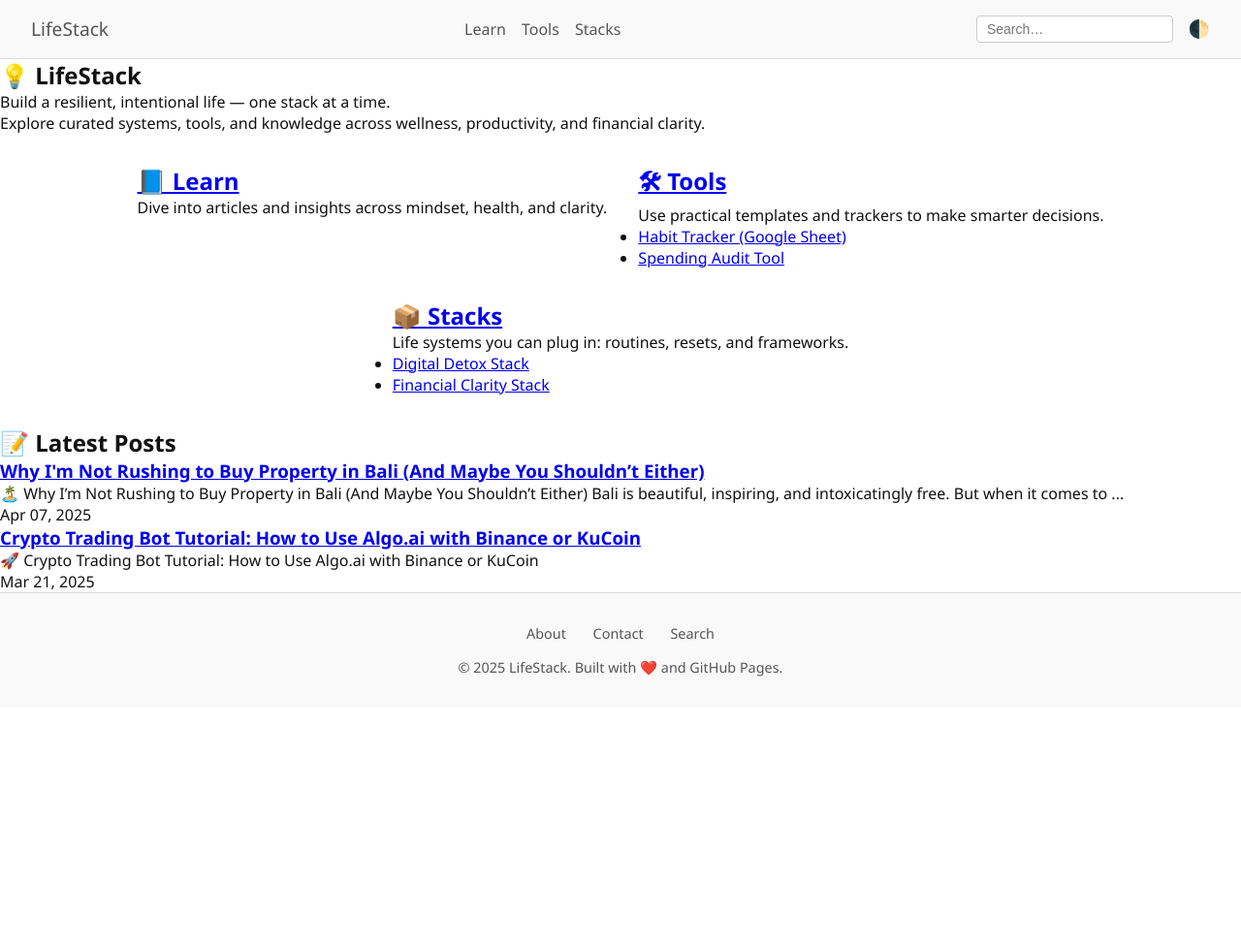
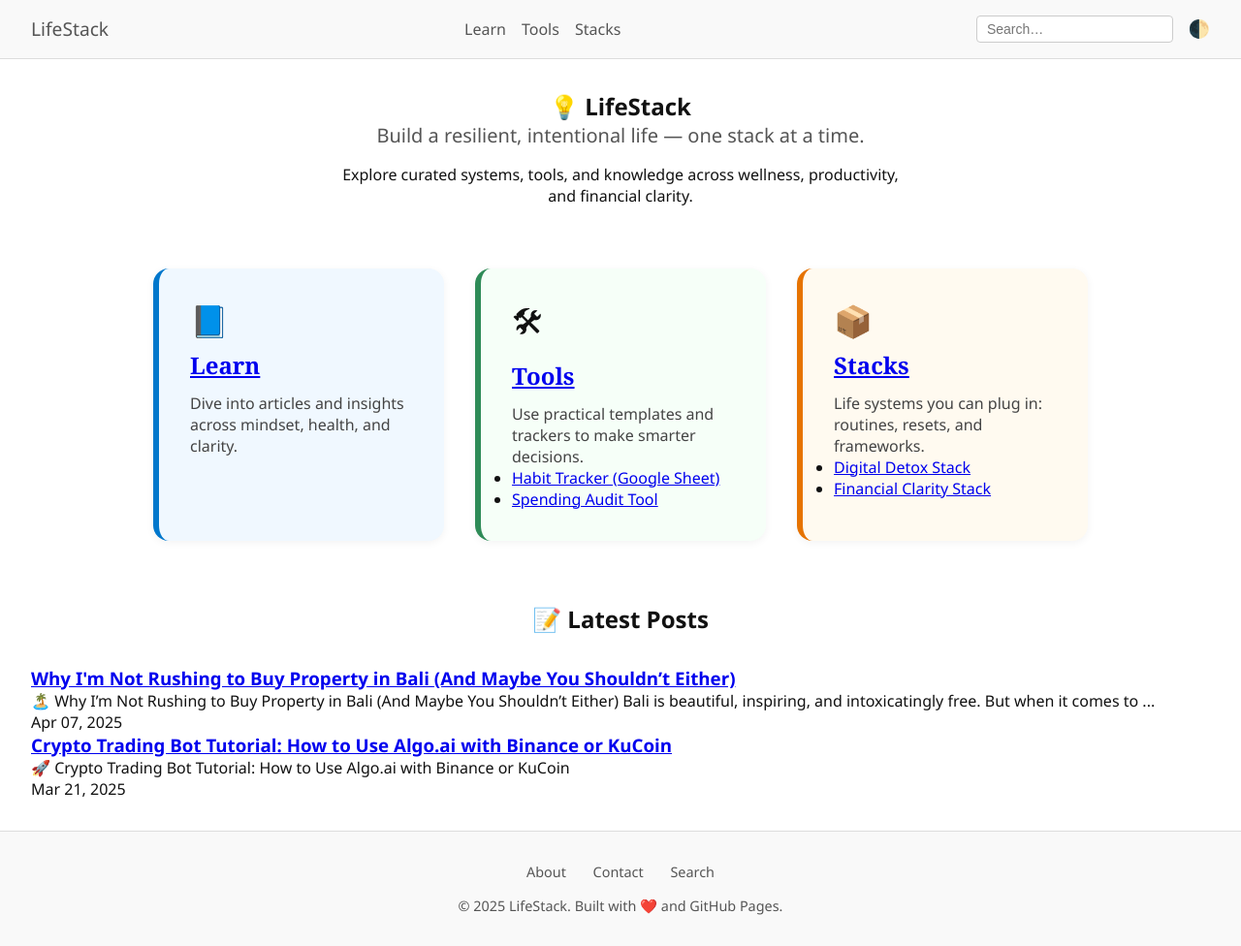
Before and after one commit to skelleng/lifeStack, a Jekyll site: the page built from index.html, in a window 1280 px wide and 976 px high. Shown: the whole window at 97% size. Built offline with Jekyll 4.4.1, drawn with Linux system fonts in a browser that asks for light colours.

Commit message:
Update index.html

```diff
--- a/index.html
+++ b/index.html
@@ -5,18 +5,19 @@ permalink: /
 ---
 
 <!-- Hero Section -->
-<section class="hero">
+<section class="hero" style="text-align:center; padding: 2rem 1rem;">
   <h1>💡 LifeStack</h1>
-  <p class="tagline">Build a resilient, intentional life — one stack at a time.</p>
-  <p class="intro">Explore curated systems, tools, and knowledge across wellness, productivity, and financial clarity.</p>
+  <p class="tagline" style="font-size: 1.25rem; color: #555;">Build a resilient, intentional life — one stack at a time.</p>
+  <p class="intro" style="margin-top: 1rem; font-size: 1rem; max-width: 600px; margin-left: auto; margin-right: auto;">Explore curated systems, tools, and knowledge across wellness, productivity, and financial clarity.</p>
 </section>
 
 <!-- Pillar Previews -->
 <section class="pillar-previews">
 
-  <!-- Learn Preview -->
-  <div class="pillar-block">
-    <h2><a href="{{ '/learn/' | relative_url }}">📘 Learn</a></h2>
+  <!-- Learn Card -->
+  <div class="pillar-card learn">
+    <span class="pillar-icon">📘</span>
+    <h2><a href="{{ '/learn/' | relative_url }}">Learn</a></h2>
     <p>Dive into articles and insights across mindset, health, and clarity.</p>
     <ul>
       {% assign learn_posts = site.posts | where_exp: "post", "post.tags contains 'learn'" | sort: "date" | reverse | slice: 0, 3 %}
@@ -26,9 +27,10 @@ permalink: /
     </ul>
   </div>
 
-  <!-- Tools Preview -->
-  <div class="pillar-block">
-    <h2><a href="{{ '/tools/' | relative_url }}">🛠 Tools</a></h2>
+  <!-- Tools Card -->
+  <div class="pillar-card tools">
+    <span class="pillar-icon">🛠</span>
+    <h2><a href="{{ '/tools/' | relative_url }}">Tools</a></h2>
     <p>Use practical templates and trackers to make smarter decisions.</p>
     <ul>
       <li><a href="{{ '/tools/' | relative_url }}">Habit Tracker (Google Sheet)</a></li>
@@ -36,9 +38,10 @@ permalink: /
     </ul>
   </div>
 
-  <!-- Stacks Preview -->
-  <div class="pillar-block">
-    <h2><a href="{{ '/stacks/' | relative_url }}">📦 Stacks</a></h2>
+  <!-- Stacks Card -->
+  <div class="pillar-card stacks">
+    <span class="pillar-icon">📦</span>
+    <h2><a href="{{ '/stacks/' | relative_url }}">Stacks</a></h2>
     <p>Life systems you can plug in: routines, resets, and frameworks.</p>
     <ul>
       <li><a href="{{ '/stacks/' | relative_url }}">Digital Detox Stack</a></li>
@@ -49,8 +52,9 @@ permalink: /
 </section>
 
 <!-- Latest Posts Grid -->
-<section class="post-grid">
-  <h2>📝 Latest Posts</h2>
+<section style="padding: 2rem;">
+  <h2 style="text-align: center; margin-bottom: 2rem;">📝 Latest Posts</h2>
+  <div class="post-grid">
     {% assign posts = site.posts | sort: 'date' | reverse %}
     {% for post in posts limit:6 %}
       <div class="post-card">
@@ -61,4 +65,5 @@ permalink: /
         </div>
       </div>
     {% endfor %}
+  </div>
 </section>
```
Lines whose indentation alone changed are shown as unchanged.
